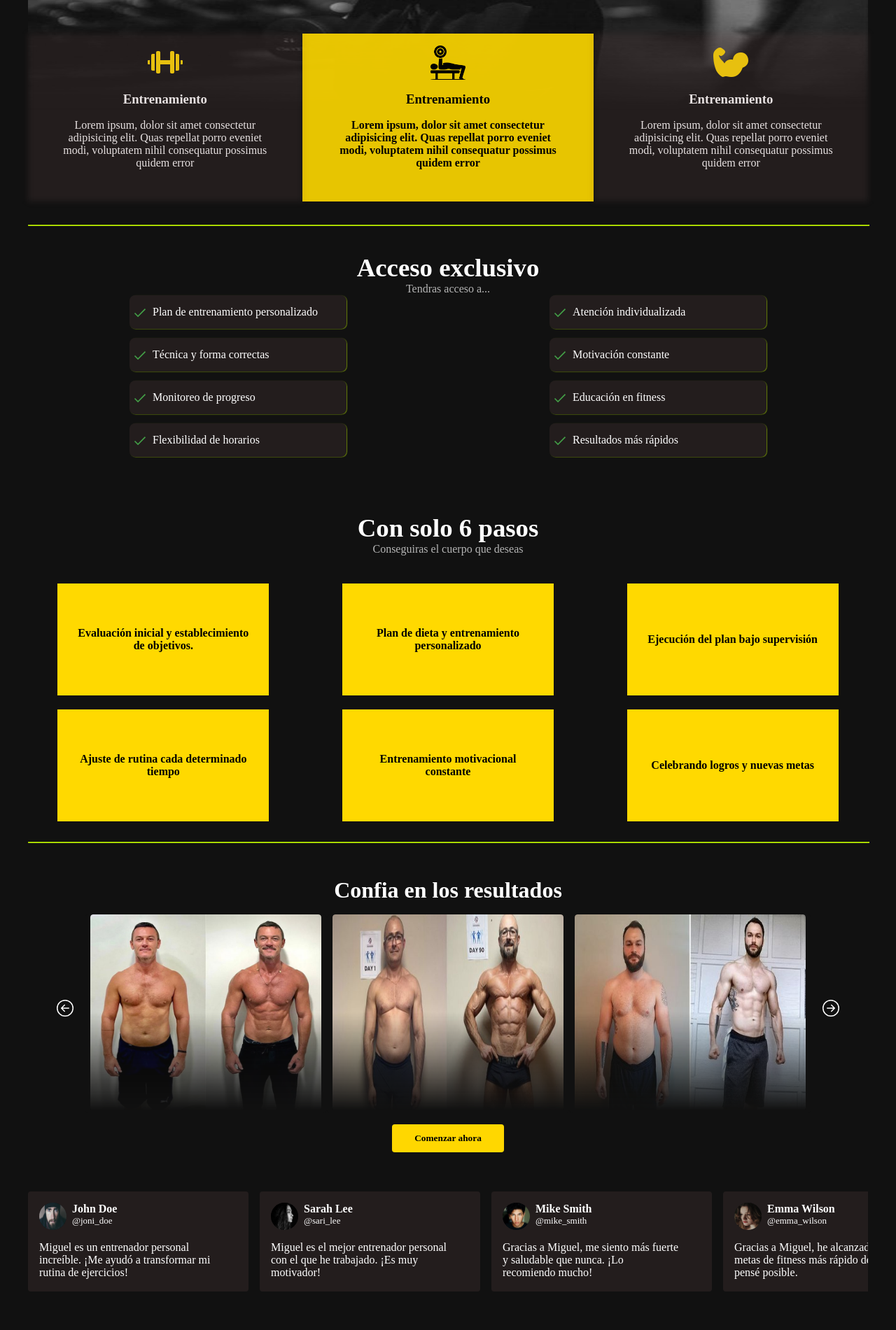
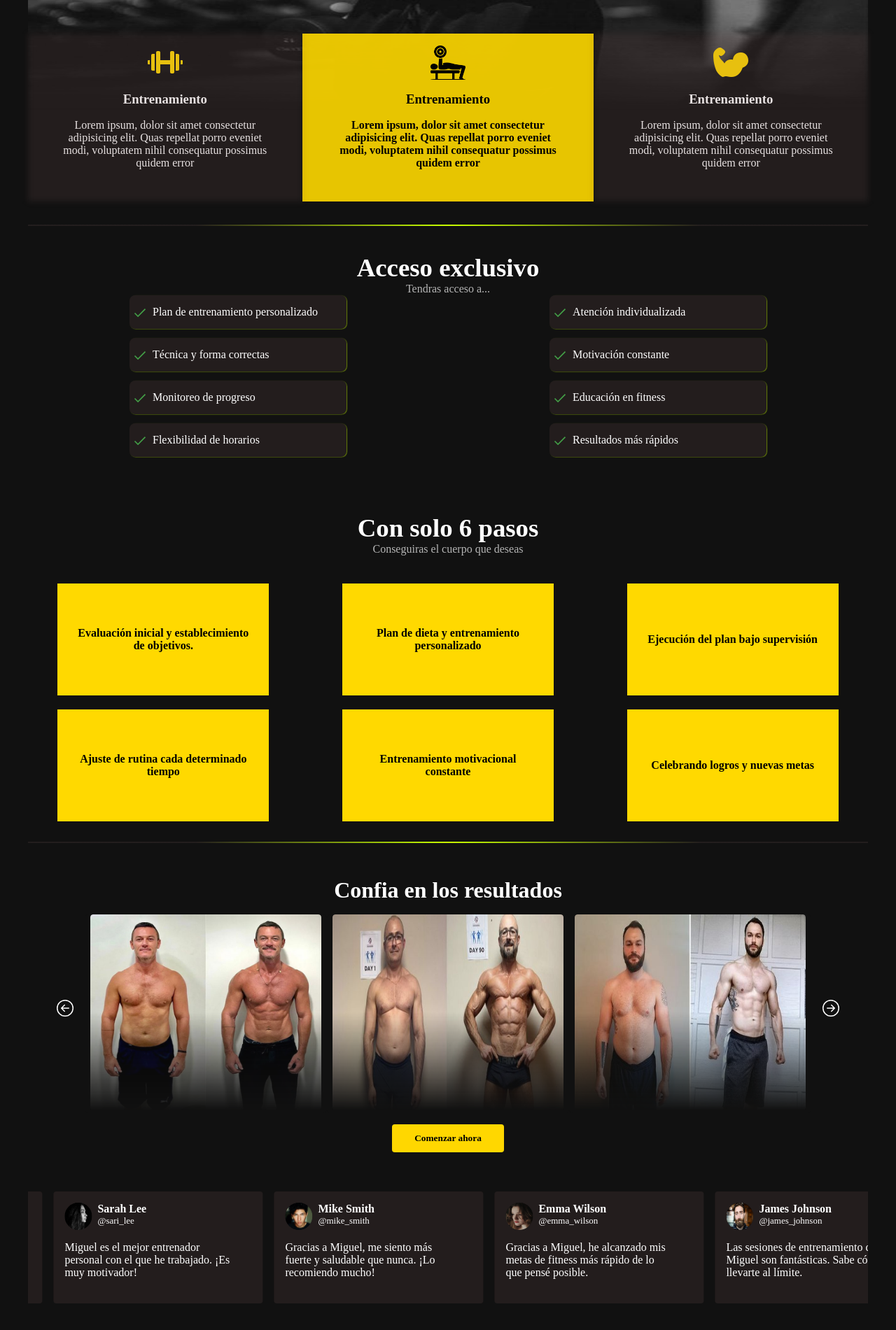
Before and after one commit to Alan-Ribeca/personal-trainer, a React (Vite) app: page / in a window 1280 px wide. Shown: the part 543-2444 px from the top of the page at 70% size. Built offline with nearby package versions, Linux system fonts and the light colour scheme.

Commit message:
terminando el carrusel de recomendaciones

```diff
--- a/src/components/acceso/Acceso.jsx
+++ b/src/components/acceso/Acceso.jsx
@@ -46,7 +46,7 @@ export const Acceso = () => {
             <p className="texto">Celebrando logros y nuevas metas</p>
           </div>
         </div>
-        <hr className="barra" />
+        <div className="barra"></div>
       </section>
     </>
   );
--- a/src/components/acceso/acceso.scss
+++ b/src/components/acceso/acceso.scss
@@ -61,9 +61,19 @@
   }
 
   .barra {
+    height: 2px;
+    border: none;
     position: absolute;
+    bottom: -7%;
+    z-index: 1;
     width: 100%;
-    bottom: -7%;
-    border-color: #c8ff00;
+    background: linear-gradient(
+      to right,
+      rgba(117, 88, 88, 0.178) 0%,
+      rgba(117, 88, 88, 0.178) 20%,
+      #c8ff00 50%,
+      rgba(117, 88, 88, 0.178) 80%,
+      rgba(117, 88, 88, 0.178) 100%
+    );
   }
 }
--- a/src/components/recomendaciones/recomendaciones.scss
+++ b/src/components/recomendaciones/recomendaciones.scss
@@ -5,11 +5,17 @@
 
   .slideContainer {
     display: flex;
+    animation: scroll 55s linear infinite;
+    -webkit-animation: scroll 55s linear infinite;
+    width: calc(315px * 16);
+    animation-play-state: running;
+    margin-top: 2rem;
+
     .slide {
       background-color: rgba(117, 88, 88, 0.178);
-      height: 143px;
+      height: 160px;
       width: 315px;
-      margin: 2rem 1rem 0 0 ;
+      margin-right: 1rem;
       border-radius: 4px;
       overflow: hidden;
 
@@ -44,5 +50,22 @@
         width: 80%;
       }
     }
+
+    &:hover {
+      cursor: pointer;
+      animation-play-state: paused;
+      -webkit-animation-play-state: paused;
+    }
   }
 }
+
+@keyframes scroll {
+  0% {
+    -webkit-transform: translateX(0);
+    transform: translateX(0);
+  }
+  100% {
+    -webkit-transform: translateX(calc(-315px * 8));
+    transform: translateX(calc(-315px * 8));
+  }
+}
--- a/src/components/top/Top.jsx
+++ b/src/components/top/Top.jsx
@@ -5,7 +5,11 @@ export const Top = () => {
   return (
     <>
       <header className="header">
-        <img src="../public/img/img2.jpg" alt="persona en el gym" className="imgFondo" />
+        <img
+          src="../public/img/img2.jpg"
+          alt="persona en el gym"
+          className="imgFondo"
+        />
         <div className="contenedor">
           <h1 className="name">
             Miguel <strong className="apellido">Arzamendia</strong>
@@ -21,7 +25,7 @@ export const Top = () => {
           <button className="comenzarAhora">Comenzar ahora</button>
         </div>
         <TopCuadrados />
-        <hr  className='barra'/>
+        <div className="barra"></div>
       </header>
     </>
   );
--- a/src/components/top/top.scss
+++ b/src/components/top/top.scss
@@ -59,10 +59,19 @@
     }
   }
   .barra {
+    height: 2px;
+    border: none;
     position: absolute;
     bottom: -23%;
     z-index: 1;
     width: 100%;
-    border-color: #c8ff00;
+    background: linear-gradient(
+      to right,
+      rgba(117, 88, 88, 0.178) 0%,
+      rgba(117, 88, 88, 0.178) 20%,
+      #c8ff00 50%,
+      rgba(117, 88, 88, 0.178) 80%,
+      rgba(117, 88, 88, 0.178) 100%
+    );
   }
 }
```
